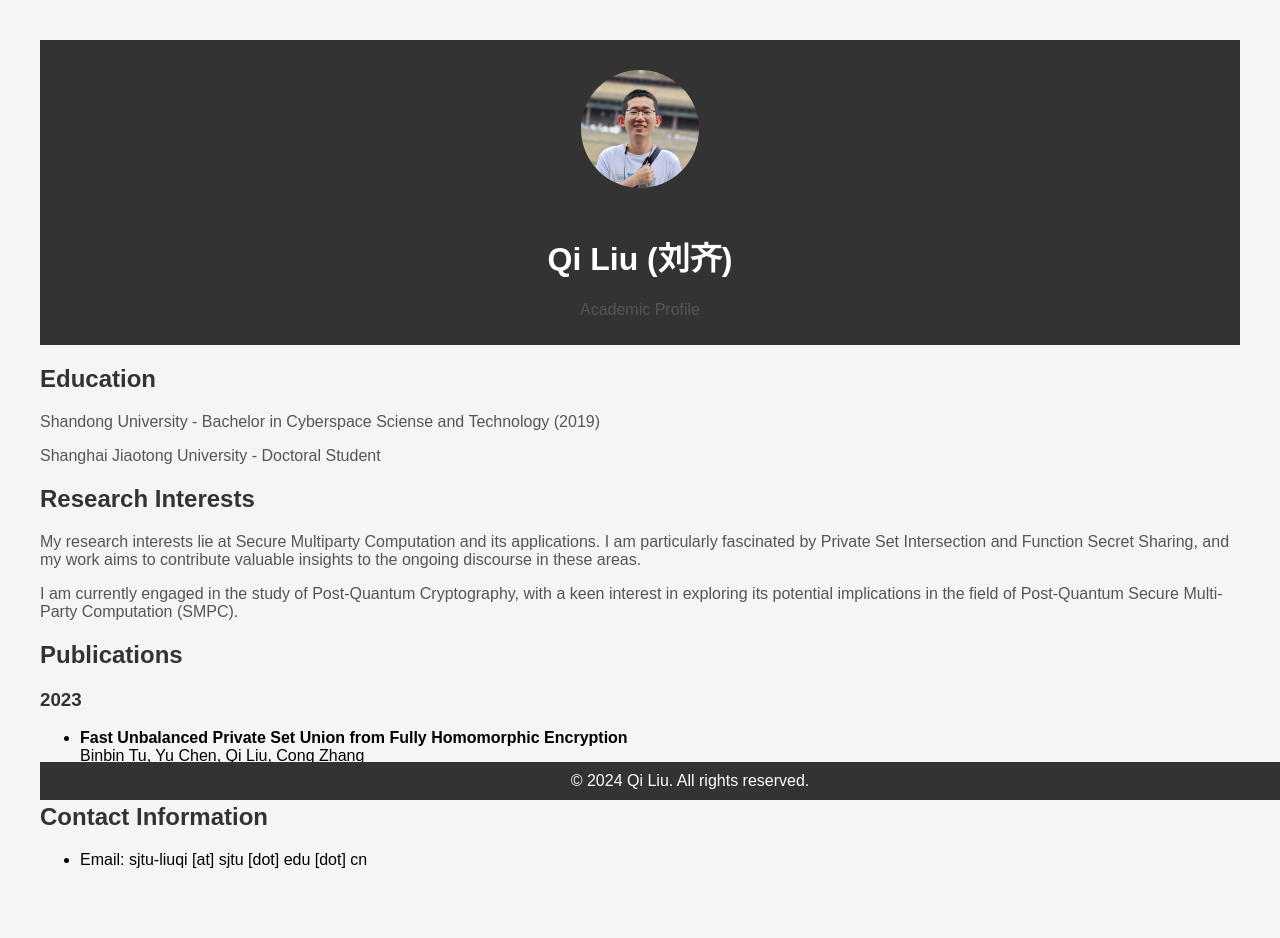
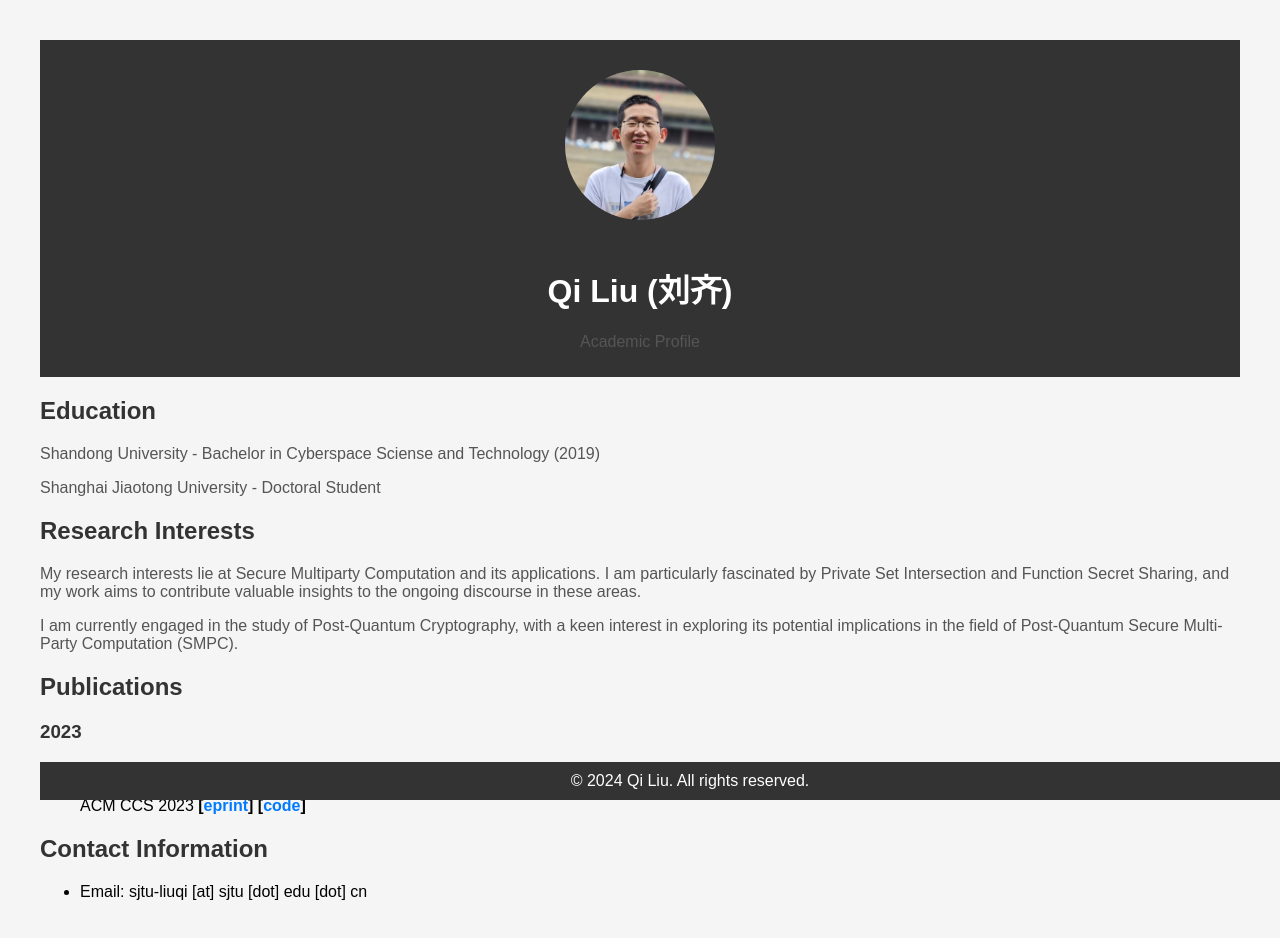
Before and after one commit to lqvir/lqvir, a plain HTML site: page index.html in a window 1280 px wide. Drawn offline with Linux system fonts and the light colour scheme.

Commit message:
modified:   index.html

```diff
--- a/index.html
+++ b/index.html
@@ -9,7 +9,7 @@
         /* Your existing styles here */
 
         #profile-image {
-            max-width: 10%;
+            width: 150px;
             height: auto;
             border-radius: 50%;
             margin: 20px 0;
```
